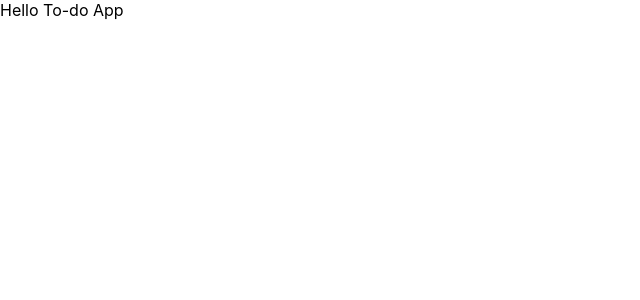
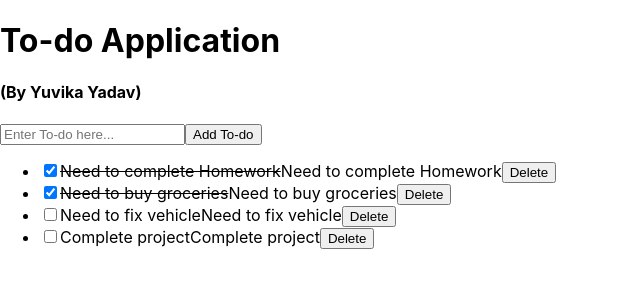
Before and after one commit to YuvikaYadav/Todo-React-App, a React (Create React App) app: page / in a window 1280 px wide. Shown: the top 300 px of the page, without its empty margins (0-640 px from the left). Built offline with nearby package versions, Linux system fonts and the light colour scheme.

Commit message:
Added 4 functionalities, add, list, delete, complete todo

```diff
--- a/src/App.js
+++ b/src/App.js
@@ -1,9 +1,118 @@
 import logo from './logo.svg';
 import './App.css';
+import { useState } from 'react';
 
-function App() {
+var count = 0
+function App()
+{
+  const [todoList, setTodolist] = useState([
+    {
+      id: count++,
+      todo: "Need to complete Homework",
+      completed: true
+    },
+    {
+      id: count++,
+      todo: "Need to buy groceries",
+      completed: true
+    },
+    {
+      id: count++,
+      todo: "Need to fix vehicle",
+      completed: false
+    },
+    {
+      id: count++,
+      todo: "Complete project",
+      completed: false
+    }
+  ])
+
+  const addTodo = () =>
+  {
+    //console.log("Add To-do");
+    //console.log("Text readed:", document.getElementById("input").value);
+    //console.log("todolist:", todolist);
+    const text = document.getElementById("input").value
+    const todoObject = {
+      id: count++,
+      todo: text,
+      completed: false
+    }
+    setTodolist([...todoList, todoObject])
+  }
+
+  const deleteTodo = (id) =>
+  {
+    console.log("deleteTodo:", id);
+    var tempTodoList = todoList.filter(iterator =>
+    {
+      return id != iterator.id
+
+      // if(id === iterator.id)
+      // {
+      //   return false
+      // }
+      // else
+      // {
+      //   return true
+      // }
+    })
+    setTodolist([...tempTodoList])
+  }
+
+  const completeTodo = (id) =>
+  {
+    console.log("completeTodo:, ", id);
+
+    var tempTodoList = todoList.map(iterator =>
+    {
+      if (id === iterator.id)
+      {
+        iterator.completed = !iterator.completed
+        return iterator
+      }
+      else
+      {
+        return iterator
+      }
+    })
+    setTodolist([...tempTodoList])
+  }
+
   return (
-    <div>Hello To-do App</div>
+    <div>
+      <h1>To-do Application</h1>
+      <h4>(By Yuvika Yadav)</h4>
+
+      <input type='text' id='input' placeholder='Enter To-do here...'/>
+      <button onClick={addTodo}>Add To-do</button>
+
+      <div>
+        <ul>
+          {todoList.map(iterator =>
+              {
+                return <li key={iterator.id}>
+                  {
+                    iterator.completed == true ?
+                    <>
+                      <input type='checkbox' onChange={()=>completeTodo(iterator.id)} checked/>
+                      <s>{iterator.todo}</s>
+                    </> :
+                    <>
+                      <input type='checkbox' onChange={()=>completeTodo(iterator.id)}/>
+                      {iterator.todo}
+                    </>
+                  }
+                  {iterator.todo}
+                  <button onClick={()=>deleteTodo(iterator.id)}>Delete</button>
+                  </li>
+              })
+          }
+        </ul>
+      </div>
+
+    </div>
   );
 }
 
```
